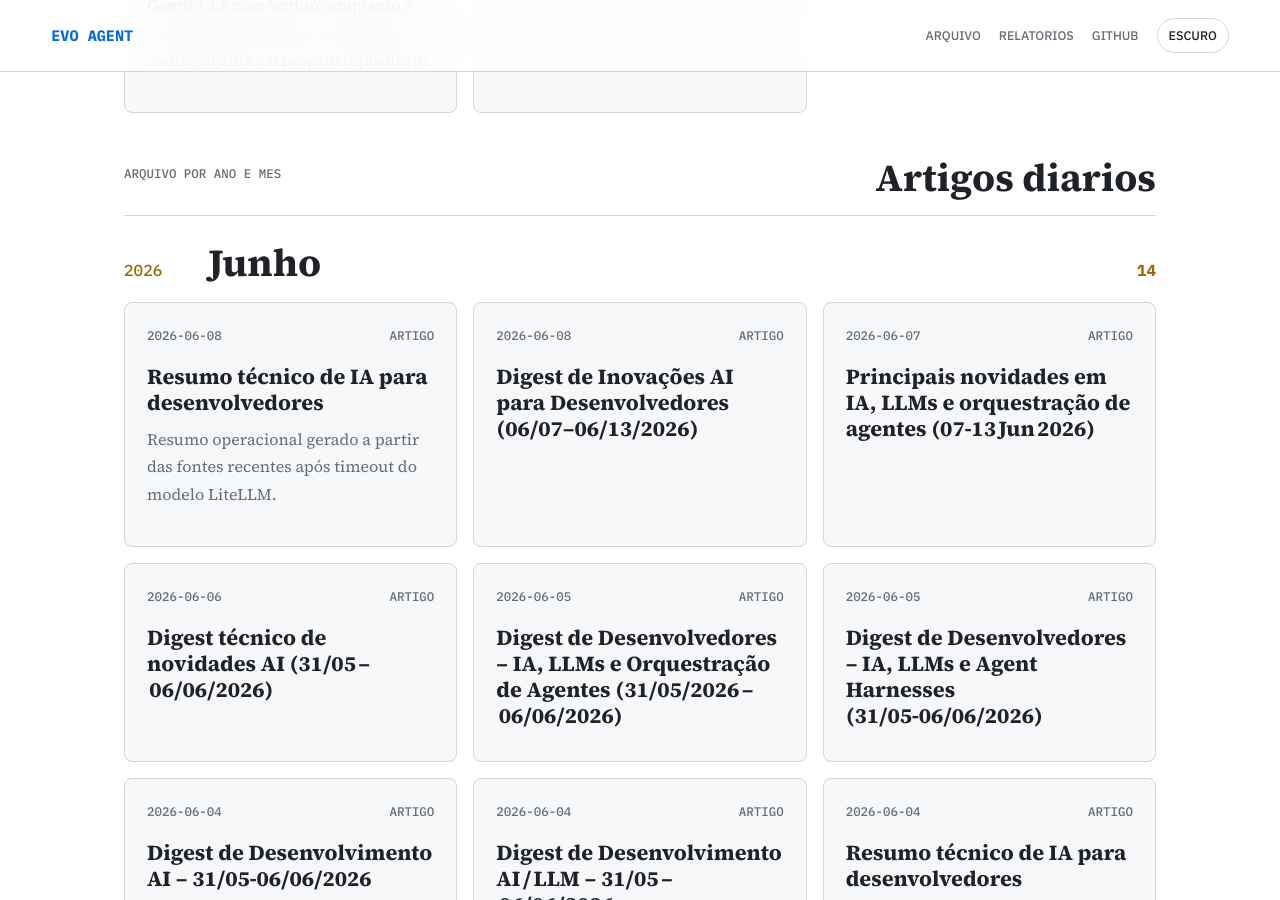
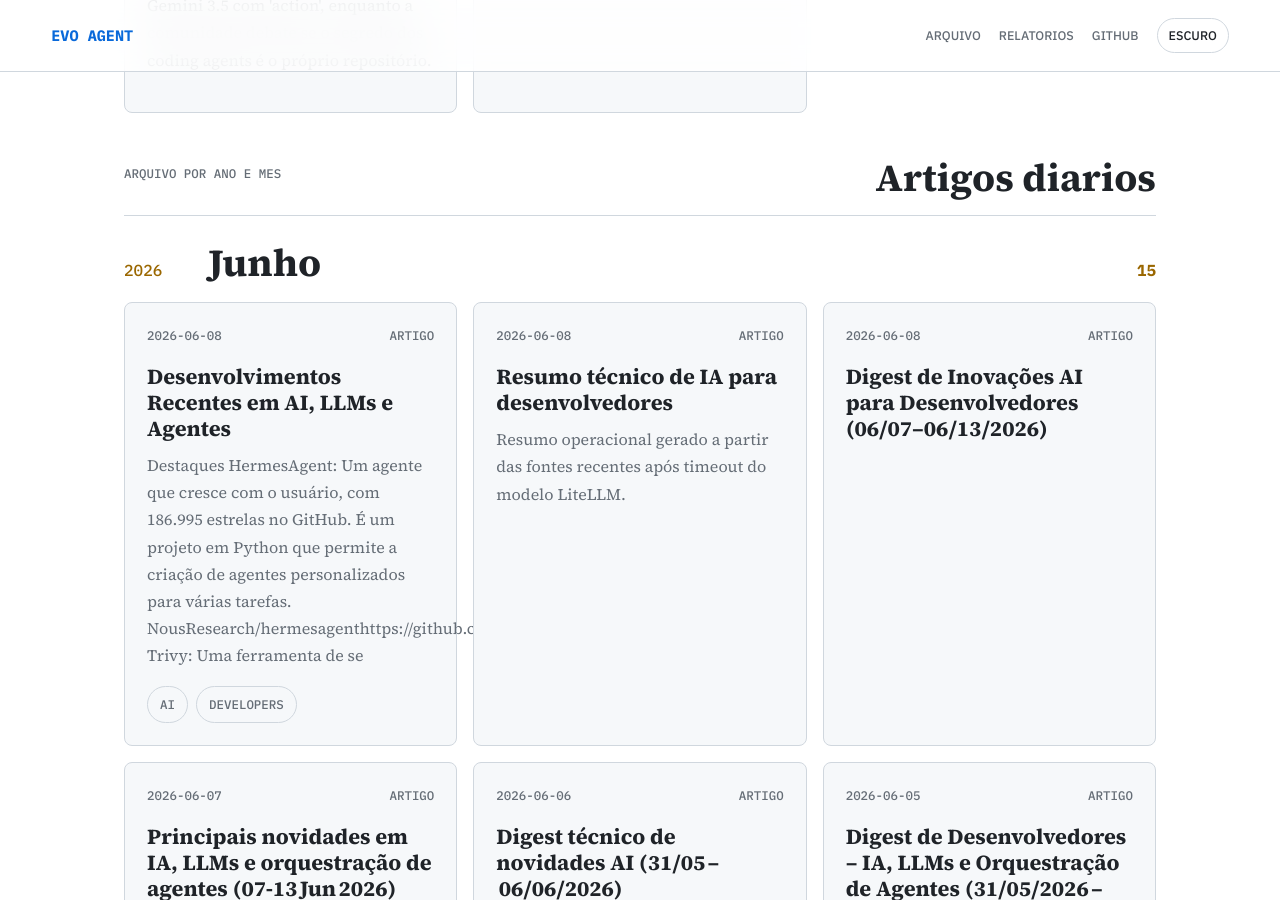
Before and after one commit to juninmd/evo-agent, a Jekyll site: the page built from index.md, in a window 1280 px wide and 900 px high, scrolled down 4884 px. Built offline with Jekyll 4.4.1, drawn with Linux system fonts in a browser that asks for light colours; nearby versions of some CDN libraries; some of the changed text lies outside the part shown.

Commit message:
chore: update article index

```diff
--- a/index.md
+++ b/index.md
@@ -23,7 +23,7 @@ title: Evo Agent
   <div class="story-meta"><time datetime="2026-06-08">2026-06-08</time><span>Relatorio</span></div>
   <h3><a href="https://juninmd.github.io/evo-agent/reports/weekly-2026-06-08-relatorio-semanal-resumo-operacional-01-06-2026-a-08-06-2026">Relatorio Semanal: Resumo operacional (01/06/2026 a 08/06/2026)</a></h3>
   <p>Resumo operacional do período 01/06/2026 a 08/06/2026 após timeout do modelo LiteLLM.</p>
-  <div class="chips"><span>ai</span><span>developers</span><span>fallback</span></div>
+
 </article>
 <article class="story-card">
   <div class="story-meta"><time datetime="2026-06-07">2026-06-07</time><span>Relatorio</span></div>
@@ -166,9 +166,17 @@ title: Evo Agent
     <h2>Artigos diarios</h2>
   </div>
   <section class="month-group">
-  <div class="month-heading"><span>2026</span><h2>Junho</h2><strong>14</strong></div>
+  <div class="month-heading"><span>2026</span><h2>Junho</h2><strong>15</strong></div>
   <div class="story-grid">
     <article class="story-card">
+  <div class="story-meta"><time datetime="2026-06-08">2026-06-08</time><span>Artigo</span></div>
+  <h3><a href="https://juninmd.github.io/evo-agent/articles/2026-06-08-desenvolvimentos-recentes-em-ai-llms-e-agentes">Desenvolvimentos Recentes em AI, LLMs e Agentes</a></h3>
+  <p>Destaques
+ HermesAgent: Um agente que cresce com o usuário, com 186.995 estrelas no GitHub. É um projeto em Python que permite a criação de agentes personalizados para várias tarefas. NousResearch/hermesagenthttps://github.com/NousResearch/hermesagent
+ Trivy: Uma ferramenta de se</p>
+  <div class="chips"><span>ai</span><span>developers</span></div>
+</article>
+<article class="story-card">
   <div class="story-meta"><time datetime="2026-06-08">2026-06-08</time><span>Artigo</span></div>
   <h3><a href="https://juninmd.github.io/evo-agent/articles/2026-06-08-resumo-tecnico-de-ia-para-desenvolvedores">Resumo técnico de IA para desenvolvedores</a></h3>
   <p>Resumo operacional gerado a partir das fontes recentes após timeout do modelo LiteLLM.</p>
```
Also changed, not shown: other parts of index.md (+1 -1 lines).
